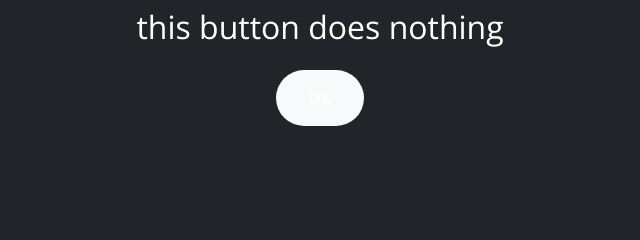
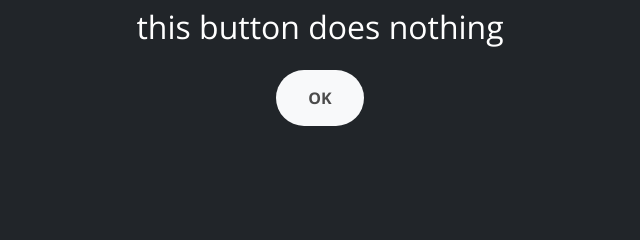
Before and after one commit to Mrmeguyme/Mrmeguyme.github.io, a plain HTML site: page index.html in a window 1280 px wide. Shown: the part 2169-2409 px from the top of the page, 320-960 px from the left. Drawn offline with nearby package versions, Linux system fonts and the light colour scheme.

Commit message:
fixED button

```diff
--- a/index.html
+++ b/index.html
@@ -84,7 +84,7 @@
     <div data-bs-parallax-bg="true" style="height: 500px;background-image: url(&quot;assets/img/Untitled-1.png&quot;);background-position: center;background-size: cover;"></div>
     <section id="bottom" class="bg-dark text-white">
         <div class="container text-center">
-            <h2 class="mb-4">this button does nothing</h2><a class="btn btn-light btn-xl sr-button" role="button" data-aos="zoom-in" data-aos-duration="400" data-aos-once="true">ok</a></div>
+            <h2 class="mb-4">this button does nothing</h2><a class="btn btn-light btn-xl sr-button" role="button" data-aos="zoom-in" data-aos-duration="400" data-aos-once="true" style="color: rgb(75,75,75);">ok</a></div>
     </section>
     <div class="footer-dark">
         <footer>
```
